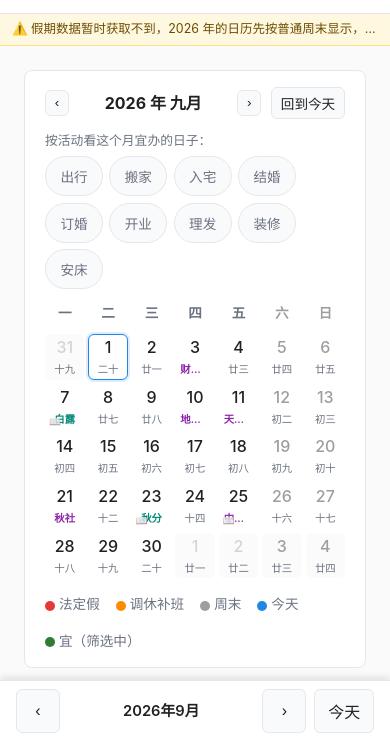
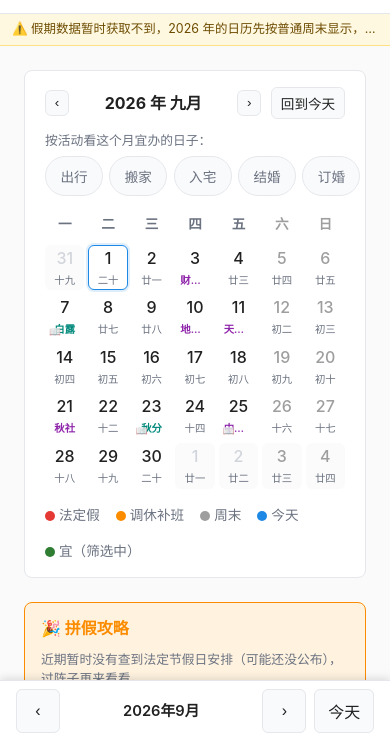
Before and after one commit to advence-liz/cal, a website: page index.html in a window 390 px wide. Shown: the part 103-839 px from the top of the page. Drawn offline with Linux system fonts and the light colour scheme; no server answers.

Commit message:
style: 移动端"按活动看宜办日子"筛选栏改成单行横滑，不再占三行
9 个活动筛选 chip 换行铺开在小屏上占了三行，日历格子要往下滚
才看到。改成 flex-nowrap + overflow-x:auto 单行横向滑动（隐藏
滚动条），最后一个 chip 露半个边天然提示"还能往右滑"，不用额
外加箭头或渐隐遮罩。只在 ≤820px 生效，桌面端两行平铺不受影响。

```diff
--- a/styles.css
+++ b/styles.css
@@ -322,6 +322,24 @@ body {
   background: var(--yi-bg);
   color: var(--yi);
   font-weight: 600;
+}
+
+@media (max-width: 820px) {
+  /* 9 个筛选项换行铺开在小屏上占三行，改成单行横向滑动——最后一个
+     chip 露半个边正好提示"还能往右滑"，不用额外加箭头/渐隐提示。 */
+  .activity-filters {
+    flex-wrap: nowrap;
+    overflow-x: auto;
+    -webkit-overflow-scrolling: touch;
+    scrollbar-width: none;
+    margin: 0 -1.25rem;
+    padding: 0 1.25rem 0.2rem;
+  }
+  .activity-filters::-webkit-scrollbar { display: none; }
+  .activity-chip {
+    flex: 0 0 auto;
+    white-space: nowrap;
+  }
 }
 
 .cal-grid {
```
